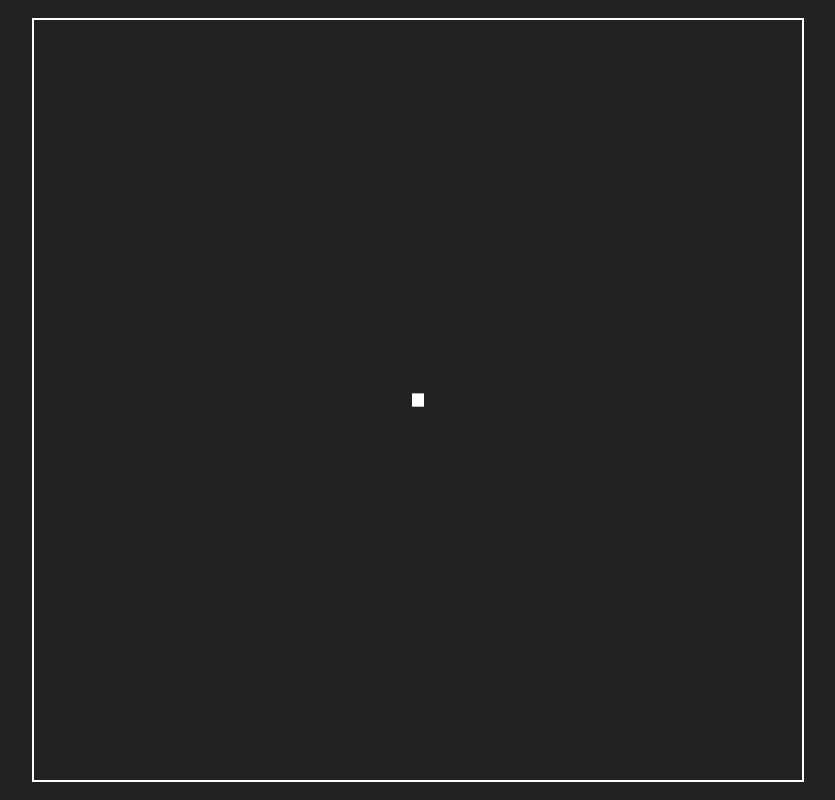
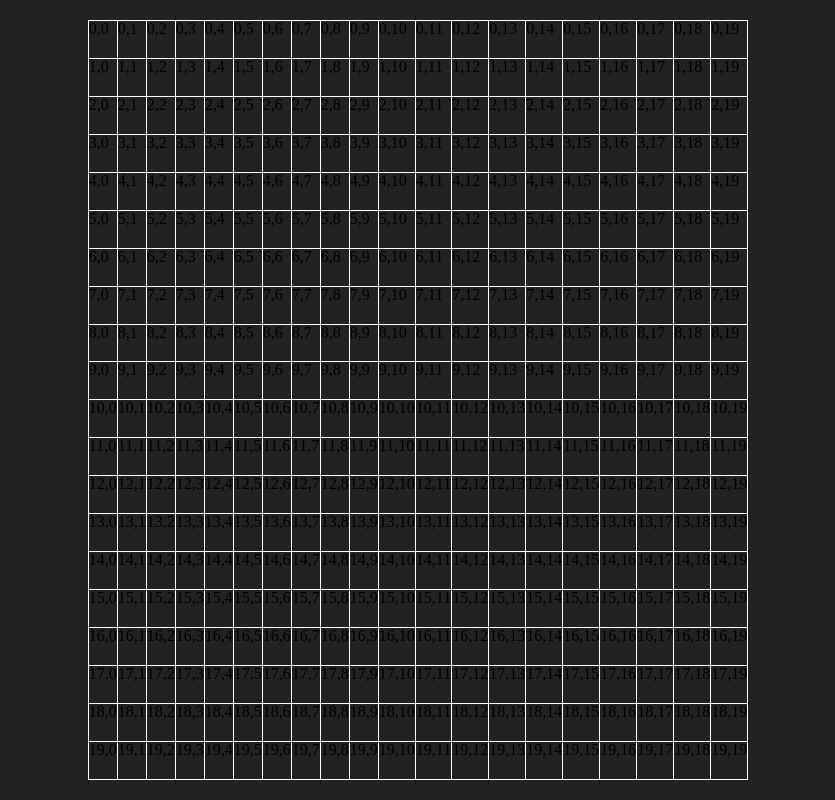
Before and after one commit to SimonDevelope/sake_game, a website built with webpack: page dist/index.html in a window 1280 px wide. Shown: the whole page, without its empty margins (222-1057 px from the left). Built offline with nearby package versions, Linux system fonts and the light colour scheme.

Commit message:
2021.02.02

```diff
--- a/src/index.js
+++ b/src/index.js
@@ -1,7 +1,6 @@
 import './style/style.scss';
 import './style/reset.scss';
 
-const fieldArray = [];
 // for (let i = 1; i <= 100; i++) {
 //   fieldArray.push(i);
 // }
@@ -9,92 +8,34 @@ const fieldArray = [];
 
 const component = () => {
   const bgBoard = document.createElement('div');
-  const innerBoard = document.createElement('div');
-  const board = document.createElement('canvas');
-  const canvAttr = board.getContext('2d');
-  board.width = window.innerWidth;
-  board.height = window.innerHeight;
-  let canvW = 20;
-  let canvH = 14;
-
-  let canvX = (board.width - canvW) / 2;
-  let canvY = (board.height - canvH) / 2;
-  console.log(canvX);
-  console.log(canvY);
-  let rightBtn = false;
-  let leftBtn = false;
-  let upBtn = false;
-  let downBtn = false;
-
-  // 공 그리기 test
-  const drawSnake = () => {
-    canvAttr.beginPath();
-    canvAttr.rect(canvX, canvY, canvW, canvH);
-    canvAttr.fillStyle = '#ffffff';
-    canvAttr.fill();
-    canvAttr.closePath();
-  };
-
-  // 공 움직이기 test
-  const keyDownHandler = (e) => {
-    if (e.keyCode == 39) {
-      rightBtn = true;
-    }
-    if (e.keyCode == 37) {
-      leftBtn = true;
-    }
-    if (e.keyCode == 40) {
-      downBtn = true;
-    }
-    if (e.keyCode == 38) {
-      upBtn = true;
-    }
-  };
-  const keyUpHandler = (e) => {
-    if (e.keyCode == 39) {
-      rightBtn = false;
-    }
-    if (e.keyCode == 37) {
-      leftBtn = false;
-    }
-    if (e.keyCode == 40) {
-      downBtn = false;
-    }
-    if (e.keyCode == 38) {
-      upBtn = false;
-    }
-  };
-
-  document.addEventListener('keydown', keyDownHandler);
-  document.addEventListener('keyup', keyUpHandler);
-
-  const ballStatus = () => {
-    canvAttr.clearRect(canvX, canvY, canvW, canvH);
-    if (rightBtn) {
-      canvX += 10;
-    }
-    if (leftBtn) {
-      canvX -= 10;
-    }
-    if (downBtn) {
-      canvY += 7;
-    }
-    if (upBtn) {
-      canvY -= 7;
-    }
-    drawSnake();
-  };
-
-  setInterval(ballStatus, 10);
-
-  console.log(board.width);
-  console.log(board.height);
+  const innerBoard = document.createElement('table');
   bgBoard.classList.add('total-view-port');
   innerBoard.classList.add('inner-view-port');
-  board.classList.add('board-attr');
+  bgBoard.appendChild(innerBoard);
 
-  bgBoard.appendChild(innerBoard);
-  innerBoard.appendChild(board);
+  const field = [];
+
+  for (let i = 0; i < 20; i++) {
+    field[i] = [];
+    const tr = document.createElement('tr');
+    const rows = innerBoard.appendChild(tr);
+    tr.classList.add('tr');
+    for (let j = 0; j < 20; j++) {
+      field[i][j] = i + ',' + j;
+      const td = document.createElement('td');
+      td.classList.add('td');
+      td.innerHTML = `${field[i][j]}`;
+      rows.appendChild(td);
+    }
+  }
+
+  // for (let rows = 0; rows < 10; rows++) {
+  //   for (const el of field[rows]) {
+  //     field.map(() => {
+  //       return (innerBoard.innerHTML = `<div value=${el} class='el'><div>`);
+  //     });
+  //   }
+  // }
 
   return bgBoard;
 };
--- a/src/style/style.scss
+++ b/src/style/style.scss
@@ -7,12 +7,9 @@
   align-items: center;
 }
 .inner-view-port {
-  width: 60%;
+  width: 50%;
   height: 95%;
-  border: 2px solid #ffffff;
-  display: flex;
-  justify-content: center;
-  align-items: center;
+  // border: 2px solid #ffffff;
 }
 
 .board-attr {
@@ -20,3 +17,13 @@
   height: 100%;
   border: 1px solid #ffffff;
 }
+.tr {
+  height: 35px;
+  width: 100%;
+  border: 1px solid #ffffff;
+}
+.td {
+  height: 35px;
+  width: 40px;
+  border: 1px solid #ffffff;
+}
```
